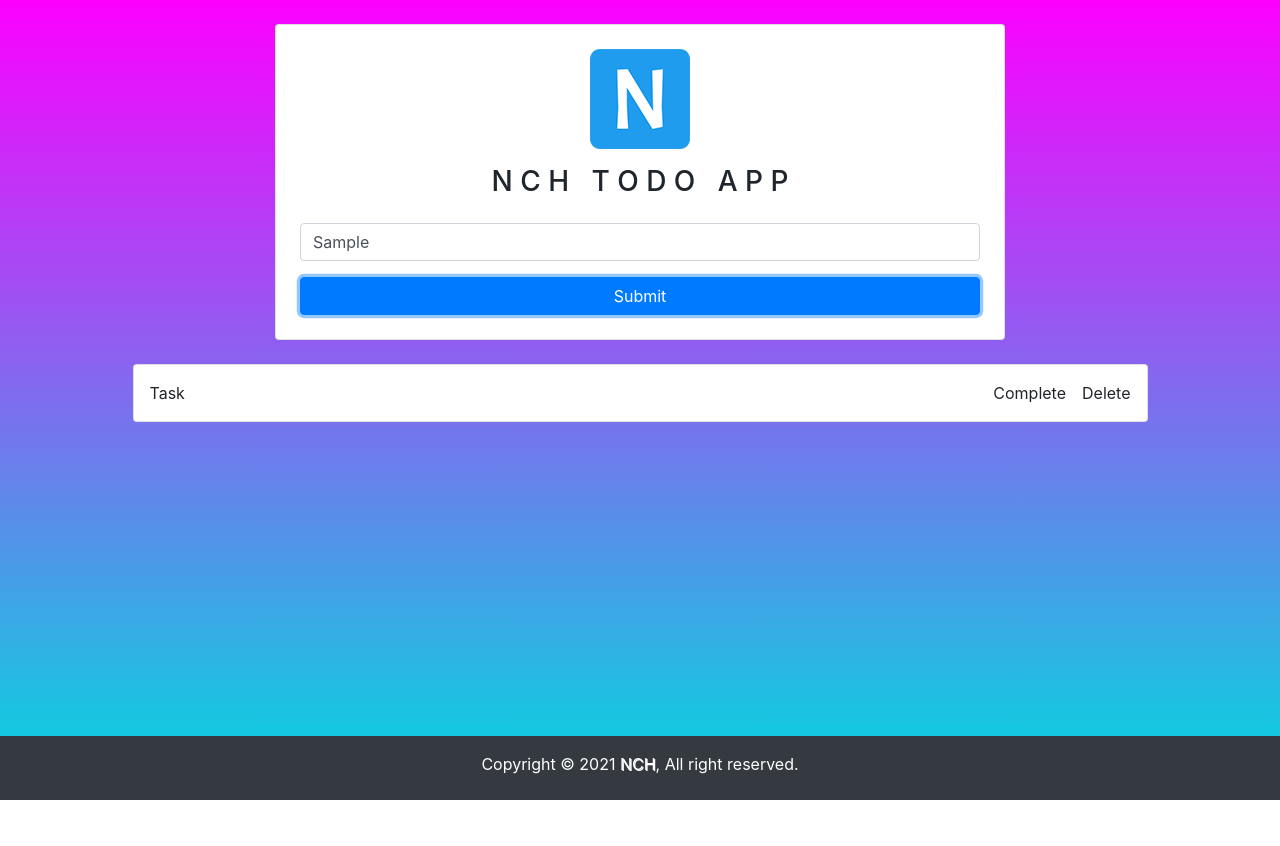
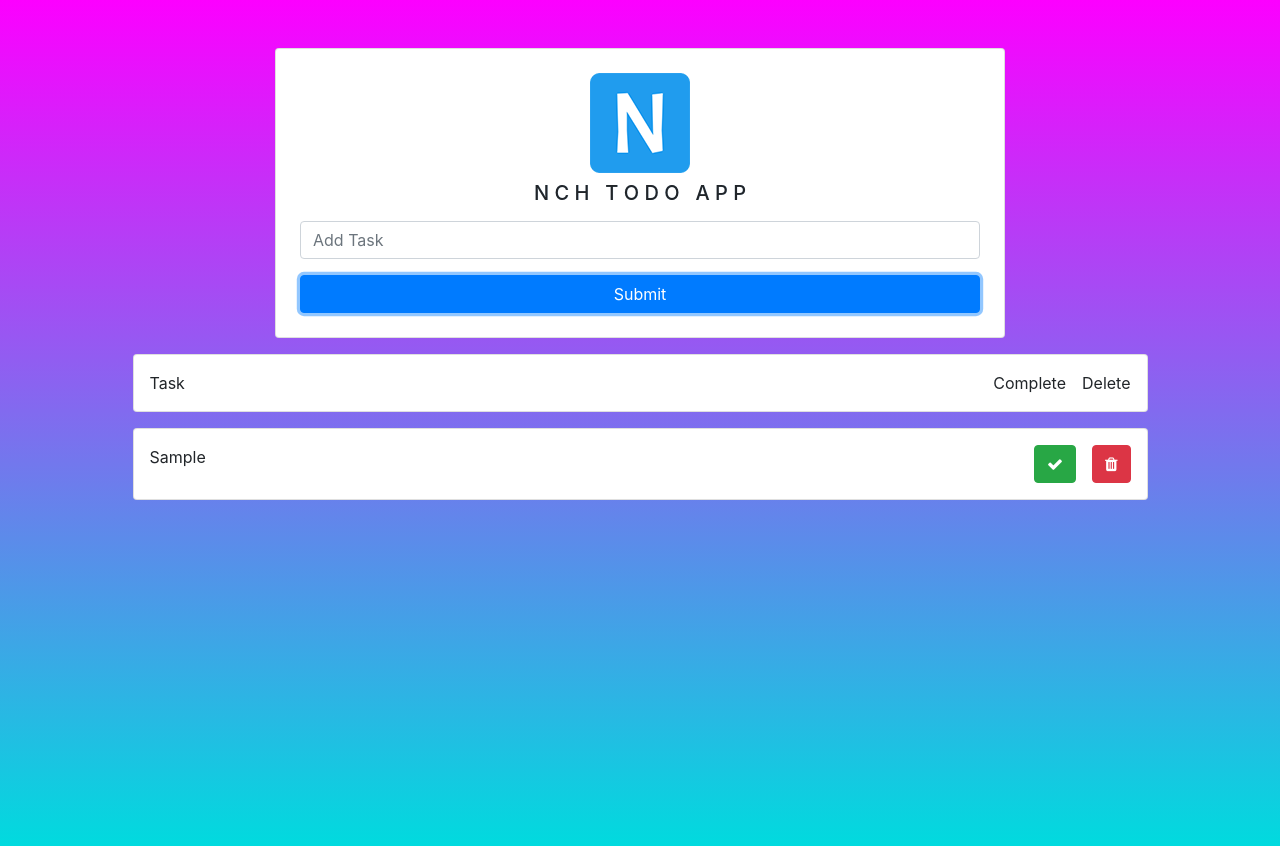
Before and after one commit to nyeinchanhtoo-n4g/todo, a plain HTML site: page index.html in a window 1280 px wide. Both pictures are taken after typing "Sample" into the empty fields and a click on the button "Submit". Before the commit the page ends 800 px from the top, so only its background shows below. Drawn offline with nearby package versions, Linux system fonts and the light colour scheme.

Commit message:
nch final todo

```diff
--- a/css/main.css
+++ b/css/main.css
@@ -34,3 +34,8 @@ nav{
         text-shadow: 1px 2px 3px dodgerblue;
     }
 }
+
+.line{
+    text-decoration: line-through;
+    color: grey;
+}
--- a/index.html
+++ b/index.html
@@ -16,7 +16,9 @@
     <!-- Bootstrap CSS -->
     <link rel="stylesheet" href="https://stackpath.bootstrapcdn.com/bootstrap/4.3.1/css/bootstrap.min.css"
         integrity="sha384-ggOyR0iXCbMQv3Xipma34MD+dH/1fQ784/j6cY/iJTQUOhcWr7x9JvoRxT2MZw1T" crossorigin="anonymous">
-
+    <!--Font awesome css cdn-->
+    <link rel="stylesheet" href="https://stackpath.bootstrapcdn.com/font-awesome/4.7.0/css/font-awesome.min.css"
+        integrity="sha384-wvfXpqpZZVQGK6TAh5PVlGOfQNHSoD2xbE+QkPxCAFlNEevoEH3Sl0sibVcOQVnN" crossorigin="anonymous">
     <!--Custom CSS-->
     <link rel="stylesheet" href="./css/main.css">
 </head>
@@ -24,36 +26,30 @@
 <body>
 
     <div class="container">
-        <div class="row justify-content-center">
+        <div class="row justify-content-center mt-5">
             <div class="col-11 col-md-8">
-                <div class="card mt-4 p-4 text-center">
+                <div class="card p-4">
                     <img class="rounded mx-auto d-block" src="./img/android-chrome-100x100.png" alt="logo">
-                    <p class="shblue h3 p-3 ">N C H &nbsp; T O D O &nbsp; A P P</p>
-                    <input type="text" class="form-control" placeholder="Add Task">
-                    <button class="btn btn-primary mt-3"> Submit </button>
+                    <p class="shblue h5 text-center p-2 ">N C H &nbsp; T O D O &nbsp; A P P</p>
+                    <input type="text" class="form-control" id="addTaskFI" placeholder="Add Task">
+                    <button onclick="addTaskFbtn()" class="btn btn-primary mt-3"> Submit </button>
                 </div>
             </div>
-            <div class="col-11 mt-4">
+            <div class="col-11 mt-3">
                 <div class="card">
                     <div class="d-flex p-3">
                         <div class="mr-auto">Task</div>
-                        <div class=" pr-3">Complete</div>
+                        <div class="pr-3">Complete</div>
                         <div>Delete</div>
                     </div>
                 </div>
             </div>
         </div>
-        <div class="row">
-            <div class="col">
-                <nav class="navbar fixed-bottom navbar-dark bg-dark justify-content-center pt-3">
-                    <p class="mySH">Copyright &copy; 2021 <a href="mailto:nyeinchanhtoo@hotmail.com" target="_blank">NCH</a>, All right reserved. </p>
-                </nav>
-
-            </div>
-        </div>
+        <div class="row justify-content-center mb-3" id="tasksSection"></div>
     </div>
 
     <!-- Optional JavaScript -->
+    <script src="./js/main.js"></script>
     <!-- jQuery first, then Popper.js, then Bootstrap JS -->
     <script src="https://code.jquery.com/jquery-3.3.1.slim.min.js"
         integrity="sha384-q8i/X+965DzO0rT7abK41JStQIAqVgRVzpbzo5smXKp4YfRvH+8abtTE1Pi6jizo" crossorigin="anonymous">
--- /dev/null
+++ b/js/main.js
@@ -0,0 +1,73 @@
+let inputEL = document.getElementById('addTaskFI')
+let tasksSectionEL = document.getElementById('tasksSection')
+inputEL.value = "";
+let tasks = [];
+if (localStorage.getItem('tasks')) {
+    tasks = JSON.parse(localStorage.getItem('tasks'));
+}
+
+updateDom(tasks);
+
+function addTaskFbtn() {
+    if (inputEL.value === "") {
+        return alert("Task was not found, Please add task.");
+    }
+
+    let task = {
+        action: inputEL.value,
+        status: false
+    };
+    tasks.push(task);
+    updateDom(tasks);
+    localStorage.setItem('tasks', JSON.stringify(tasks));
+    inputEL.value = "";
+
+}
+
+function updateDom(data) {
+    tasksSectionEL.innerHTML = "";
+    data.forEach((t, i) => {
+        let domElement = document.createElement('div');
+        domElement.classList.add('col-11', 'mt-3');
+        domElement.innerHTML = `
+        <div class="card">
+            <div class = "d-flex p-3" >
+                <div class = "mr-auto ${t.status?'line':''}"> ${t.action} </div>
+                <div class = " pr-3">
+                    <button type="button" class="btn btn-success updateStatus" onclick="updateStatus(this)" data-status="${t.status}" data-index='${i}'>
+                    <i class = "fa fa-check" ></i>
+                    </button>
+                </div>
+                <div>
+                    <button type="button" class="btn btn-danger deleteTask" onclick="deleteTask(${i})" data-status="${t.status}" data-index='${i}'>
+                    <i class = "fa fa-trash" ></i>
+                    </button>
+                </div>
+            </div>
+        </div>
+        `;
+        tasksSectionEL.appendChild(domElement);
+    });
+}
+
+function deleteTask(index) {
+    tasks.splice(index, 1);
+    localStorage.setItem('tasks', JSON.stringify(tasks));
+    updateDom(tasks);
+}
+
+function updateStatus(e) {
+    let index = e.dataset.index;
+    let status = e.dataset.status;
+
+    if (status === 'true') {
+        e.dataset.status = 'false';
+        tasks[index].status = false;
+
+    } else {
+        e.dataset.status = 'true';
+        tasks[index].status = true;
+    }
+    localStorage.setItem('tasks', JSON.stringify(tasks));
+    updateDom(tasks);
+}
```
